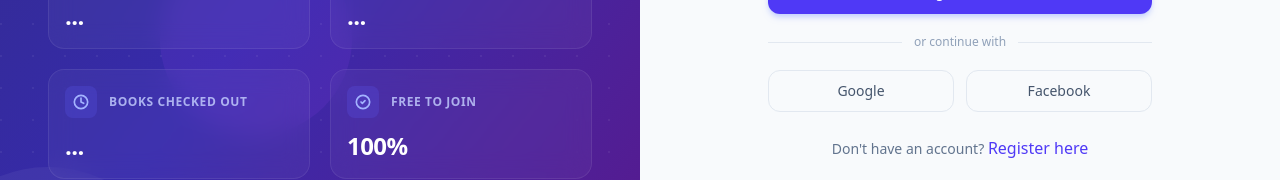
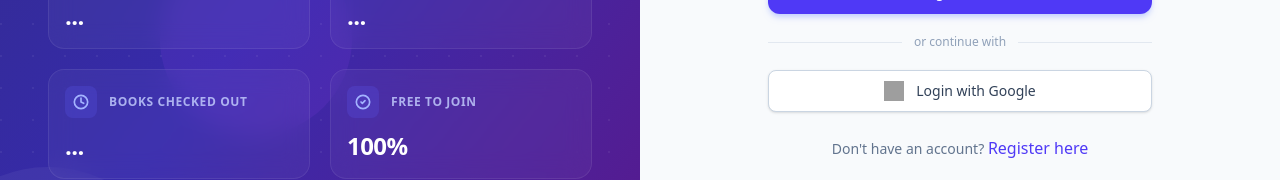
Before and after one commit to BrianLe1601/e-library-management, a React (Vite) app in the folder client/: page /login in a window 1280 px wide. Shown: the part 457-637 px from the top of the page. Built offline with nearby package versions, Linux system fonts and the light colour scheme; no server answers; grey boxes are pictures that could not be loaded.

Commit message:
style: updated login UI

```diff
--- a/client/src/pages/auth/LoginPage.jsx
+++ b/client/src/pages/auth/LoginPage.jsx
@@ -217,20 +217,23 @@ export default function LoginPage() {
         <div className="flex-1 h-px bg-slate-200 dark:bg-slate-700" />
       </div>
 
-      {/* Social Buttons - BẺ VÒNG LẶP ĐỂ GẮN SỰ KIỆN CLICK RIÊNG BIỆT */}
-      <div className="grid grid-cols-2 gap-3">
+      {/* Social Login */}
+      <div className="mt-4">
         <button
           type="button"
           onClick={() => triggerGoogleLogin()}
-          className="flex items-center justify-center gap-2 py-2.5 rounded-xl border border-slate-200 dark:border-slate-700 text-slate-600 dark:text-slate-300 text-sm hover:bg-slate-50 dark:hover:bg-slate-800 transition-colors font-medium"
+          className="w-full flex items-center justify-center gap-3 px-4 py-2.5
+                    rounded-lg border border-slate-300 dark:border-slate-700
+                    bg-white dark:bg-slate-800 text-slate-700 dark:text-slate-200
+                    text-sm font-medium shadow-sm hover:bg-slate-50
+                    dark:hover:bg-slate-700 transition-colors"
         >
-          Google
-        </button>
-        <button
-          type="button"
-          className="flex items-center justify-center gap-2 py-2.5 rounded-xl border border-slate-200 dark:border-slate-700 text-slate-600 dark:text-slate-300 text-sm hover:bg-slate-50 dark:hover:bg-slate-800 transition-colors font-medium"
-        >
-          Facebook
+          <img
+            src="https://www.svgrepo.com/show/475656/google-color.svg"
+            alt="Google"
+            className="w-5 h-5"
+          />
+          <span>Login with Google</span>
         </button>
       </div>
 
```
